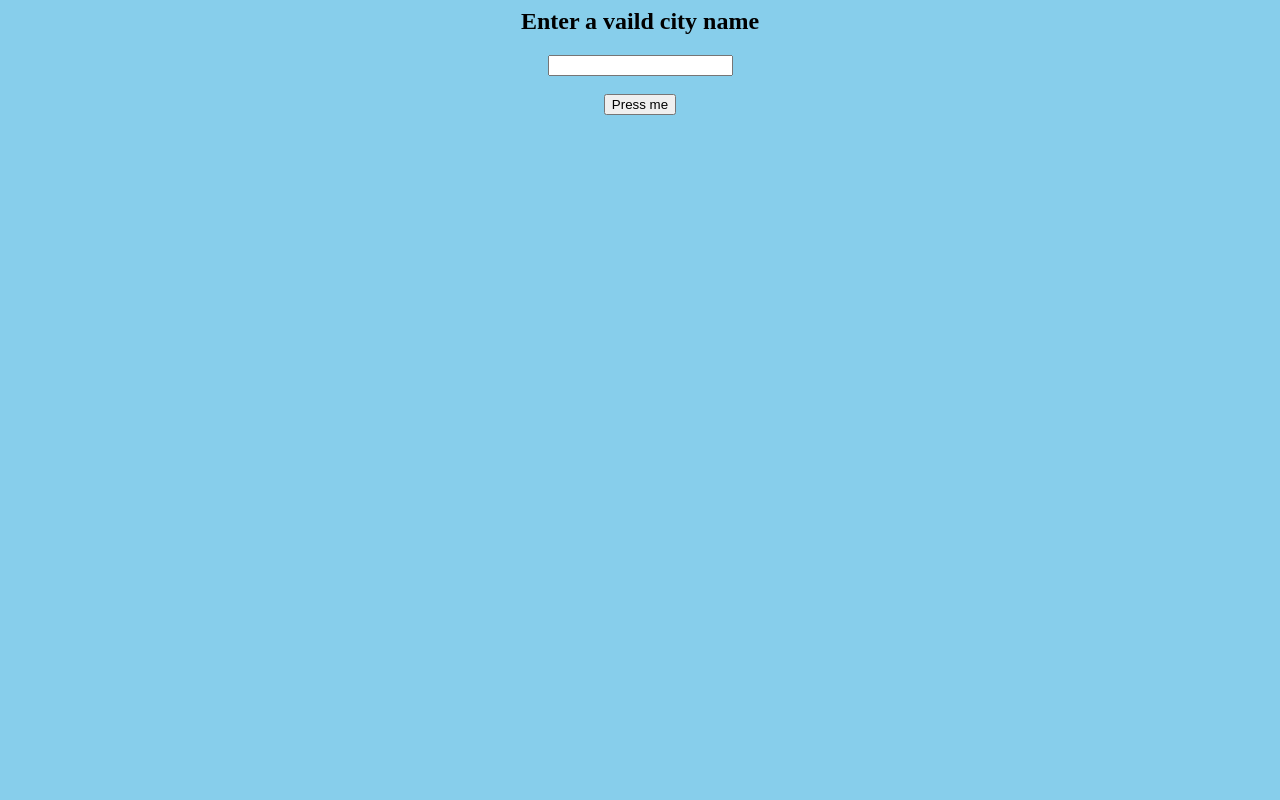
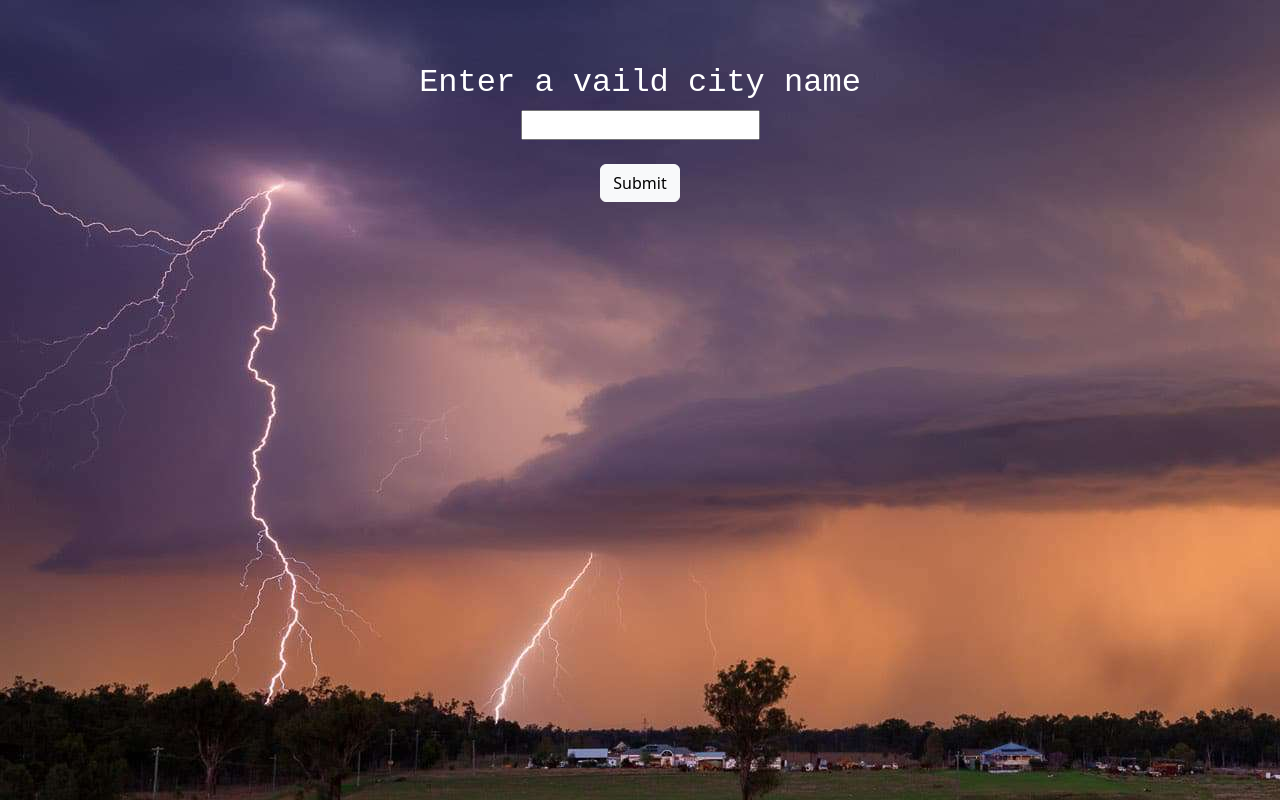
Before and after one commit to cheenu12/weather-checker, a website: page index.html in a window 1280 px wide. Drawn offline with nearby package versions, Linux system fonts and the light colour scheme.

Commit message:
looks good now

```diff
--- a/app.js
+++ b/app.js
@@ -5,7 +5,7 @@ app.use(express.static(__dirname +'/styles.css'));
 const https= require("https");
 
 app.use(bodyParser.urlencoded({extended:true}));
-
+app.use(express.static(__dirname + '/public'));
 app.get("/", function(req,res)
 {
 
--- a/index.html
+++ b/index.html
@@ -1,25 +1,28 @@
 <html>
-    <head>
+    <head><!-- CSS only -->
+        <link href="https://cdn.jsdelivr.net/npm/bootstrap@5.2.0/dist/css/bootstrap.min.css" rel="stylesheet" integrity="sha384-gH2yIJqKdNHPEq0n4Mqa/HGKIhSkIHeL5AyhkYV8i59U5AR6csBvApHHNl/vI1Bx" crossorigin="anonymous">
 
         <title>
             i can check the weather
         </title>
-        <link rel="stylesheet" href="styles.css">
+        <link rel="stylesheet" href="/styles.css">
 
 
-        <body style="background-color: skyblue">
+        <body >
+
+
             <form action="/" method="post"  >
 
-            <h2 style="text-align: center">Enter a vaild city name</h2>
+            <h2 >Enter a vaild city name</h2>
 
-            <div style="text-align: center">
+
+            <div >
 
 
                 <input  type="text" name="cityname" ><br>
+
                 <br>
-            <button type="submit" name="submit" >
-Press me
-            </button>
+               <button type="submit" name="submit" class="btn btn-light">Submit</button>
 
         </div>        </form>
         </body>
--- a/package.json
+++ b/package.json
@@ -11,5 +11,6 @@
     "body-parser": "^1.20.0",
     "express": "^4.18.1"
   },
+  "devDependencies": {},
   "description": ""
 }
--- /dev/null
+++ b/public/styles.css
@@ -0,0 +1,24 @@
+
+h2{
+    text-align: center;
+    size: 200px;
+}
+body {
+  background-image: url('Wild-weather-2017-02 copy.jpg');
+    text-align: center;
+
+  }
+  h2 {
+    margin-top:2em;
+    color:white;
+    font-family: 'Courier New', Courier, monospace;
+
+  }
+  p {
+    color: red;
+  }
+
+  input
+  {
+    size: 30em;
+  }
--- a/styles.css
+++ /dev/null
@@ -1,14 +0,0 @@
-
-h2{
-    text-align: center;
-    size: 200px;
-}
-body {
-    background-color: black;
-  }
-  h1 {
-    color: blue;
-  }
-  p {
-    color: red;
-  }
```
Also changed, not shown: Wild-weather-2017-02 copy.jpg (added), public/Wild-weather-2017-02 copy.jpg (added).
